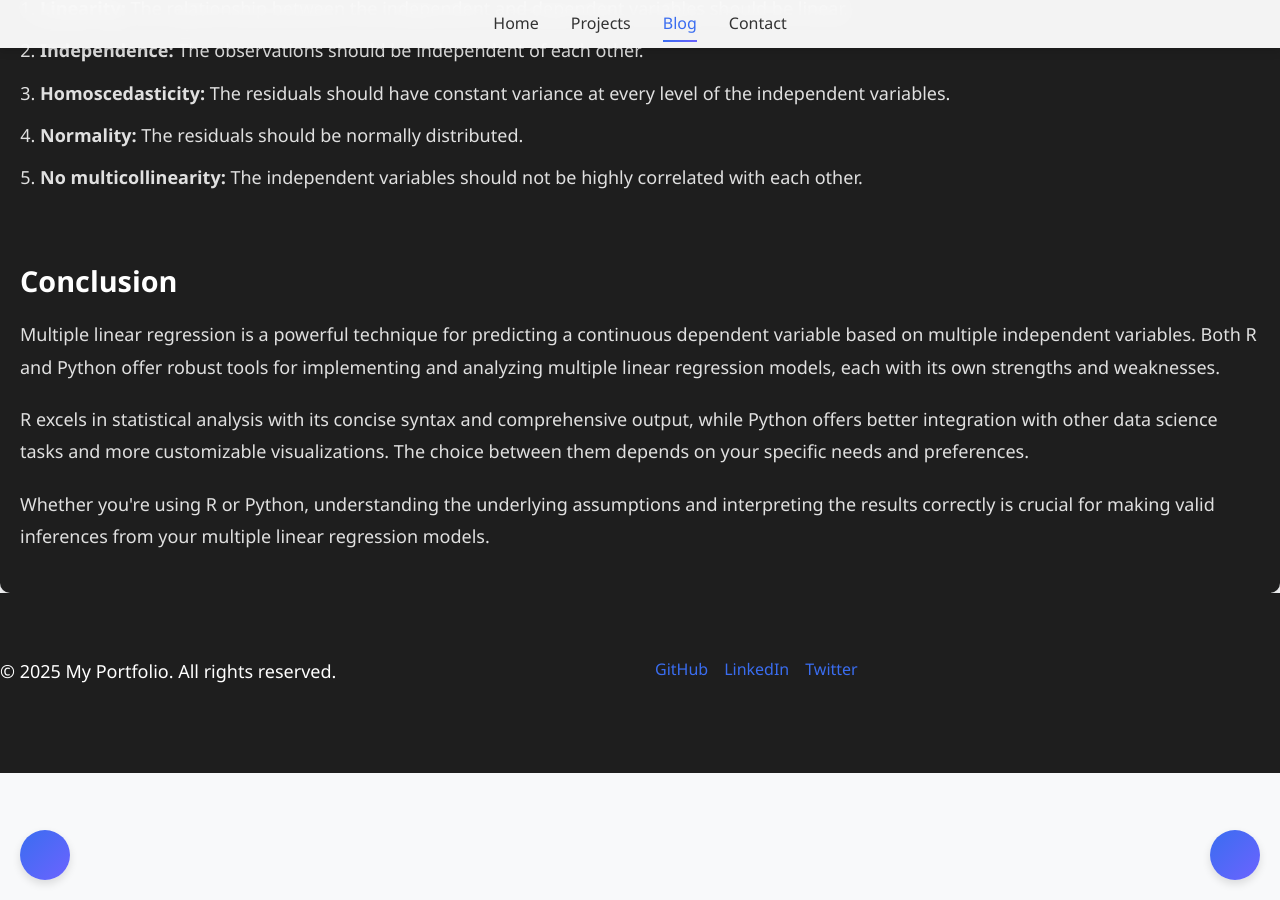
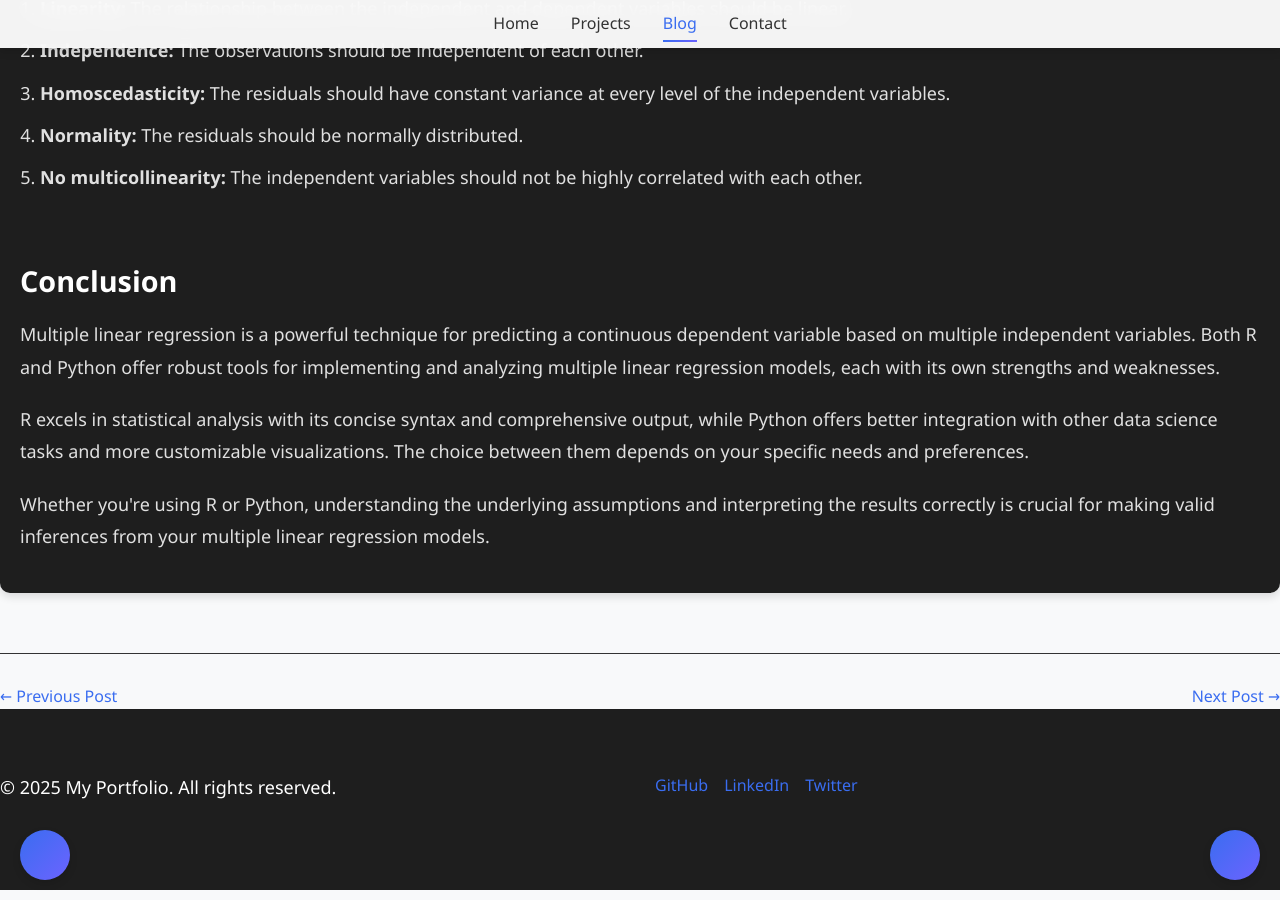
Before and after one commit to MHMNP2021/portfolio.github.io, a Jekyll site: the page blog/multiple-linear-regression.html, which Jekyll copies as it is, in a window 1280 px wide and 900 px high, scrolled down 5121 px. Built offline with Jekyll 4.4.1, drawn with Linux system fonts in a browser that asks for light colours.

Commit message:
Update multiple-linear-regression.html

```diff
--- a/blog/multiple-linear-regression.html
+++ b/blog/multiple-linear-regression.html
@@ -257,6 +257,17 @@ plt.show()
         </article>
     </main>
 
+<div class="post-navigation">
+        <div class="prev-post">
+          <a href="#">&larr; Previous Post</a>
+        </div>
+        <div class="next-post">
+          <a href="#">Next Post &rarr;</a>
+        </div>
+      </div>
+    </div>
+  </div>
+
     <footer>
         <div class="footer-content">
             <p>&copy; 2025 My Portfolio. All rights reserved.</p>
```
